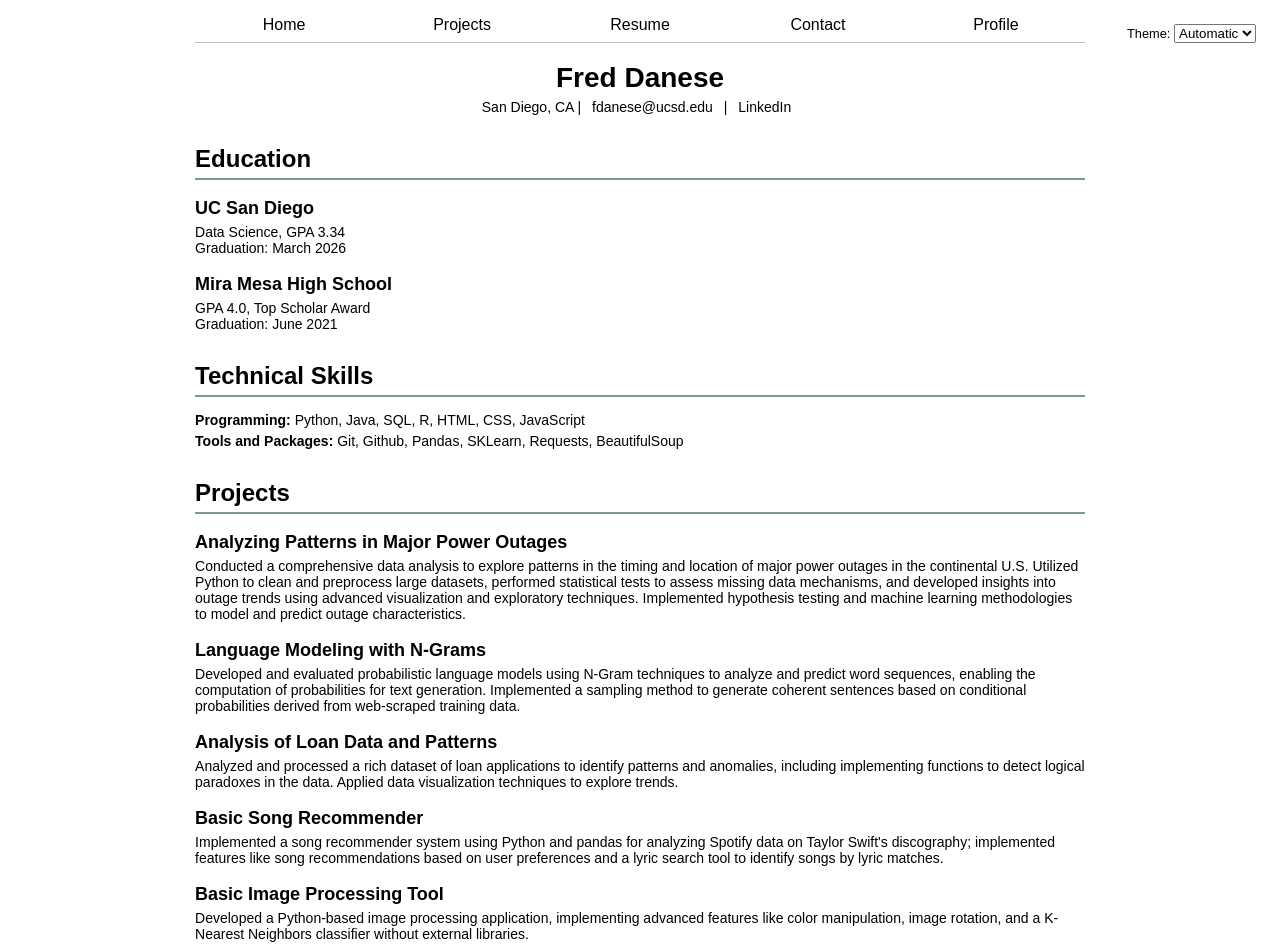
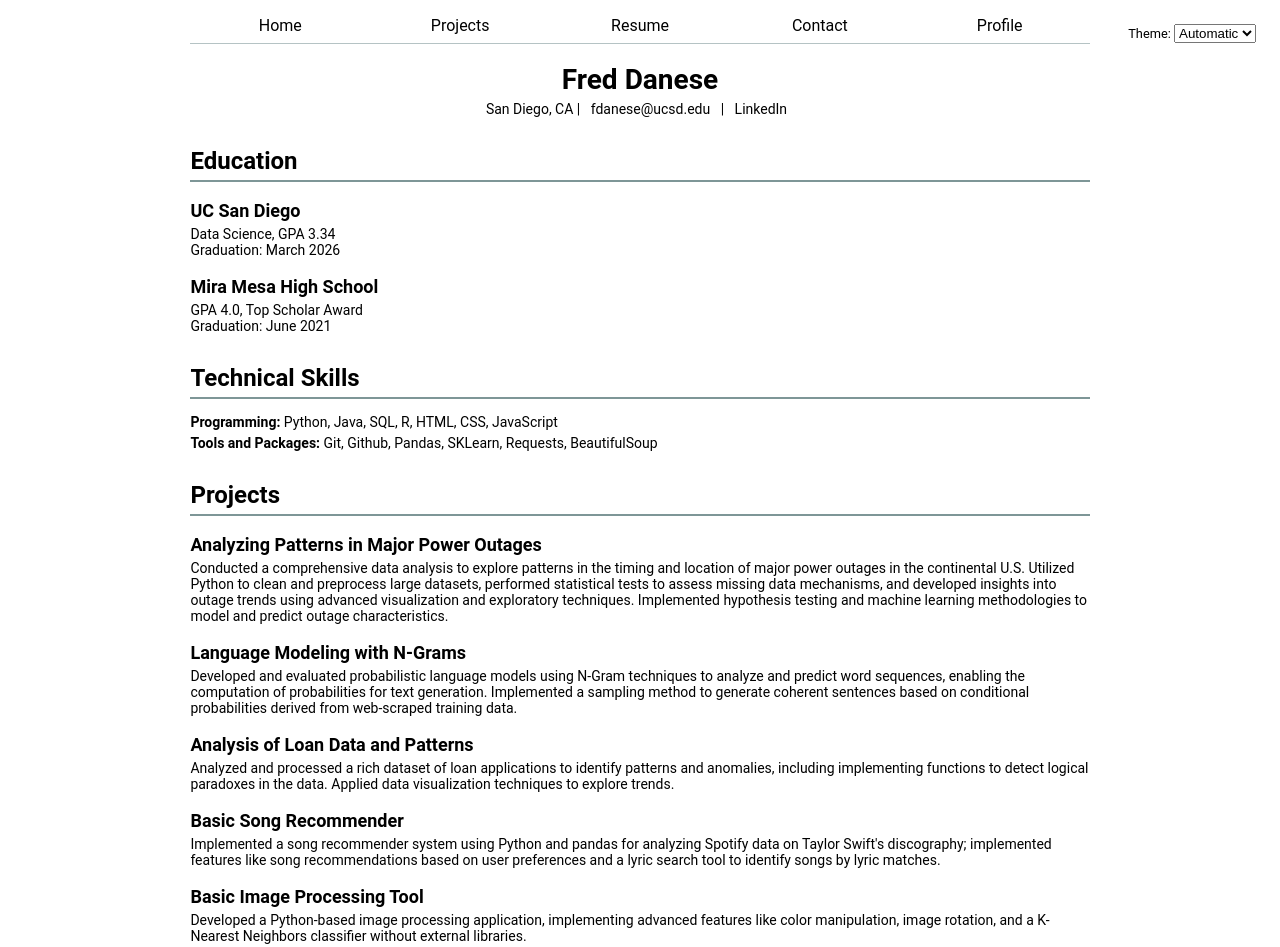
Before and after one commit to FerdGitUCSD/portfolio, a plain HTML site: page resume/index.html in a window 1280 px wide. Shown: the top 947 px of the page. Drawn offline with Linux system fonts and the light colour scheme; no server answers.

Commit message:
Added projects to homepage, changed font, moved some stuff.

```diff
--- a/contact/style.css
+++ b/contact/style.css
@@ -4,7 +4,7 @@ html {
 }
 
 body {
-    font-family: Arial, sans-serif;
+    font-family: "Roboto", sans-serif;
     font: 100%/1.5;
     max-width: 100ch;
     margin-inline: max(1em, (100% - 100ch) / 2);
--- a/global.js
+++ b/global.js
@@ -125,7 +125,7 @@ export async function fetchJSON(url) {
     }
 }
 
-const projects = fetchJSON("./lib/projects.json")
+const projects = fetchJSON("../lib/projects.json")
 
 
 export function renderProjects(projects, containerElement, headingLevel = 'h2') {
--- a/projects/projects.js
+++ b/projects/projects.js
@@ -1,6 +1,6 @@
 import { fetchJSON, renderProjects } from '../global.js';
 
-const projects = await fetchJSON('./lib/projects.json');
+const projects = await fetchJSON('../lib/projects.json');
 
 const projectsContainer = document.querySelector('.projects');
 
--- a/projects/style.css
+++ b/projects/style.css
@@ -4,7 +4,7 @@ html {
 }
 
 body {
-    font-family: Arial, sans-serif;
+    font-family: "Roboto", sans-serif;
     font: 100%/1.5;
     max-width: 100ch;
     margin-inline: max(1em, (100% - 100ch) / 2);
--- a/resume/style.css
+++ b/resume/style.css
@@ -4,7 +4,7 @@ html {
 }
 
 body {
-    font-family: Arial, sans-serif;
+    font-family: "Roboto", sans-serif;;
     font: 100%/1.5;
     max-width: 100ch;
     margin-inline: max(1em, (100% - 100ch) / 2);
--- a/style.css
+++ b/style.css
@@ -4,7 +4,7 @@ html {
 }
 
 body {
-    font-family: Arial, sans-serif;
+    font-family: "Roboto", sans-serif;
     font: 100%/1.5;
     max-width: 100ch;
     margin-inline: max(1em, (100% - 100ch) / 2);
@@ -54,12 +54,31 @@ a.current {
 }
 
 .color-scheme {
-    position: absolute; /* Take the element out of the normal document flow */
-    top: 1rem; /* Offset 1rem from the top */
-    right: 1rem; /* Offset 1rem from the right */
-    font-size: 80%; /* Reduce font size for subtlety */
-    font-family: inherit; /* Inherit font from parent to maintain consistency */
-    padding: 0.5rem; /* Add some padding */
-    border-radius: 0.5rem; /* Rounded corners */
-    z-index: 1000; /* Ensure it appears above other content */
+    position: absolute;
+    top: 1rem;
+    right: 1rem;
+    font-size: 80%;
+    font-family: inherit;
+    padding: 0.5rem;
+    border-radius: 0.5rem;
+    z-index: 1000;
 }
+
+#profile-stats dl {
+    display: grid;
+    grid-template-columns: repeat(4, 1fr);
+    gap: 1rem;
+}
+#profile-stats dt {
+    grid-row: 1;
+    font-weight: bold;
+    text-align: center;
+}
+#profile-stats dd {
+    grid-row: 2;
+    font-size: 2.5rem;
+    text-align: center;
+    font-weight: 90;
+    margin: 0;
+    color: #000;
+}
```
Also changed, not shown: index.html (+12 -11 lines), index.js (added, +26 -0 lines), images/confusion_matrix.png (added), lib/projects.json (renamed from projects/lib/projects.json), 1 other file.
